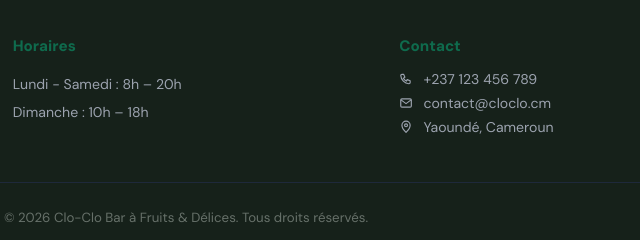
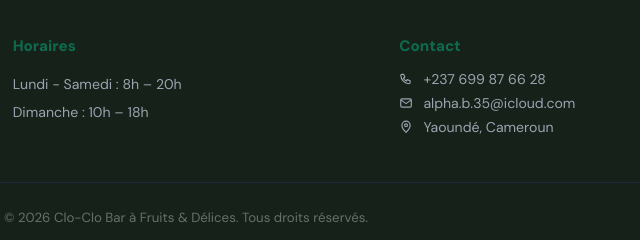
Before and after one commit to AbokoMarc/CLO-CLO-main, a website with bundled scripts: page index.html in a window 1280 px wide. Shown: the part 1978-2218 px from the top of the page, 454-1094 px from the left. Built offline with nearby package versions, Linux system fonts and the light colour scheme; files whose address does not match are found by name.

```diff
--- a/index.html
+++ b/index.html
@@ -242,8 +242,8 @@
 
       <div>
         <div class="footer-col-title">Contact</div>
-        <div class="contact-item"><span><svg viewBox="0 0 24 24" width="1em" height="1em" fill="none" stroke="currentColor" stroke-width="2" stroke-linecap="round" stroke-linejoin="round" style="vertical-align:-0.15em" aria-hidden="true"><path d="M5 4h3l2 5-2.5 1.5a11 11 0 0 0 5 5L14 13l5 2v3a2 2 0 0 1-2 2A15 15 0 0 1 3 6a2 2 0 0 1 2-2Z"/></svg></span><span>+237 123 456 789</span></div>
-        <div class="contact-item"><span><svg viewBox="0 0 24 24" width="1em" height="1em" fill="none" stroke="currentColor" stroke-width="2" stroke-linecap="round" stroke-linejoin="round" style="vertical-align:-0.15em" aria-hidden="true"><rect x="3" y="5" width="18" height="14" rx="2"/><path d="m4 7 8 6 8-6"/></svg></span><span>contact@cloclo.cm</span></div>
+        <div class="contact-item"><span><svg viewBox="0 0 24 24" width="1em" height="1em" fill="none" stroke="currentColor" stroke-width="2" stroke-linecap="round" stroke-linejoin="round" style="vertical-align:-0.15em" aria-hidden="true"><path d="M5 4h3l2 5-2.5 1.5a11 11 0 0 0 5 5L14 13l5 2v3a2 2 0 0 1-2 2A15 15 0 0 1 3 6a2 2 0 0 1 2-2Z"/></svg></span><span>+237 699 87 66 28</span></div>
+        <div class="contact-item"><span><svg viewBox="0 0 24 24" width="1em" height="1em" fill="none" stroke="currentColor" stroke-width="2" stroke-linecap="round" stroke-linejoin="round" style="vertical-align:-0.15em" aria-hidden="true"><rect x="3" y="5" width="18" height="14" rx="2"/><path d="m4 7 8 6 8-6"/></svg></span><span>alpha.b.35@icloud.com</span></div>
         <div class="contact-item"><span><svg viewBox="0 0 24 24" width="1em" height="1em" fill="none" stroke="currentColor" stroke-width="2" stroke-linecap="round" stroke-linejoin="round" style="vertical-align:-0.15em" aria-hidden="true"><path d="M12 21s7-6.4 7-12a7 7 0 0 0-14 0c0 5.6 7 12 7 12Z"/><circle cx="12" cy="9" r="2.5"/></svg></span><span>Yaoundé, Cameroun</span></div>
       </div>
 
```
